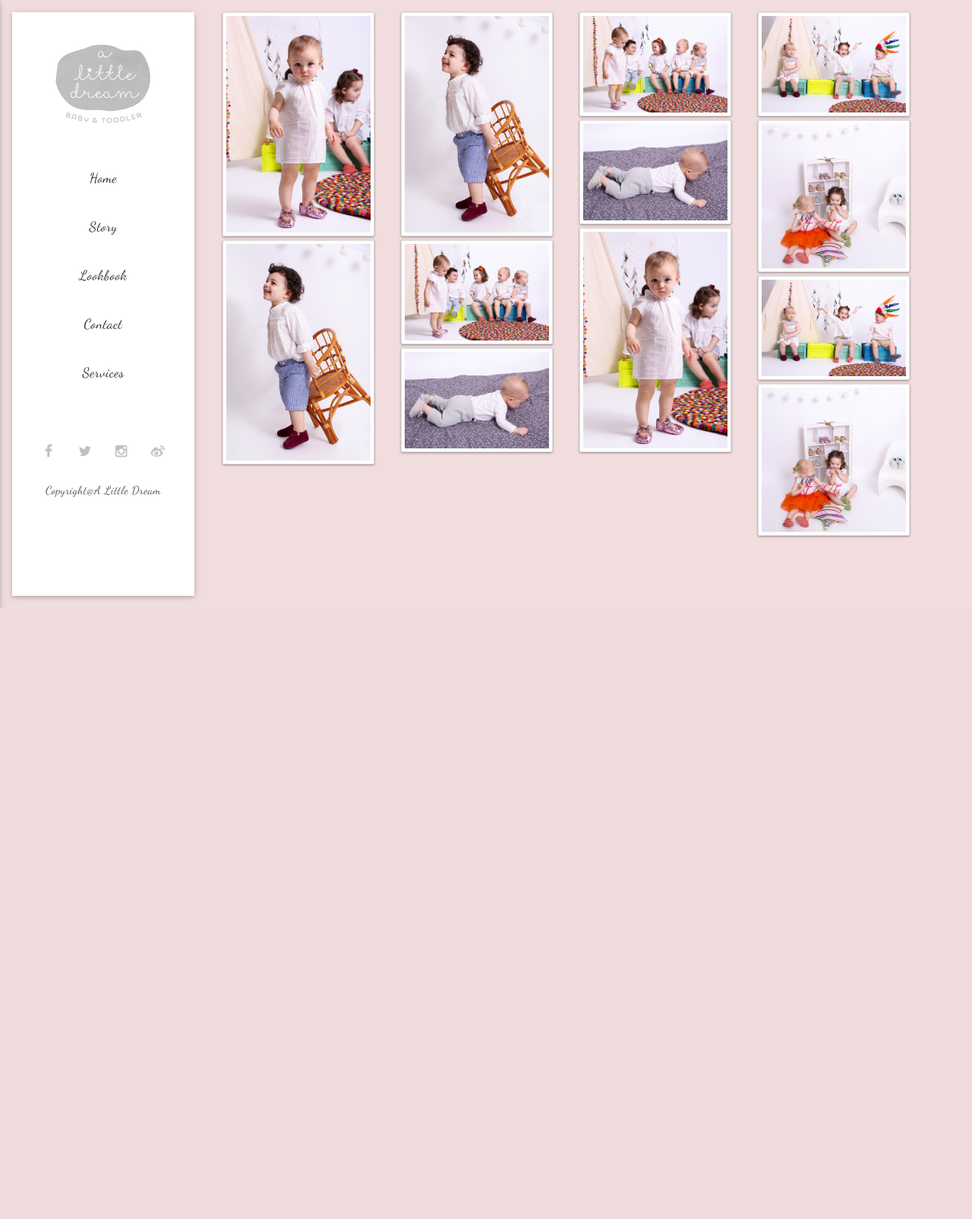
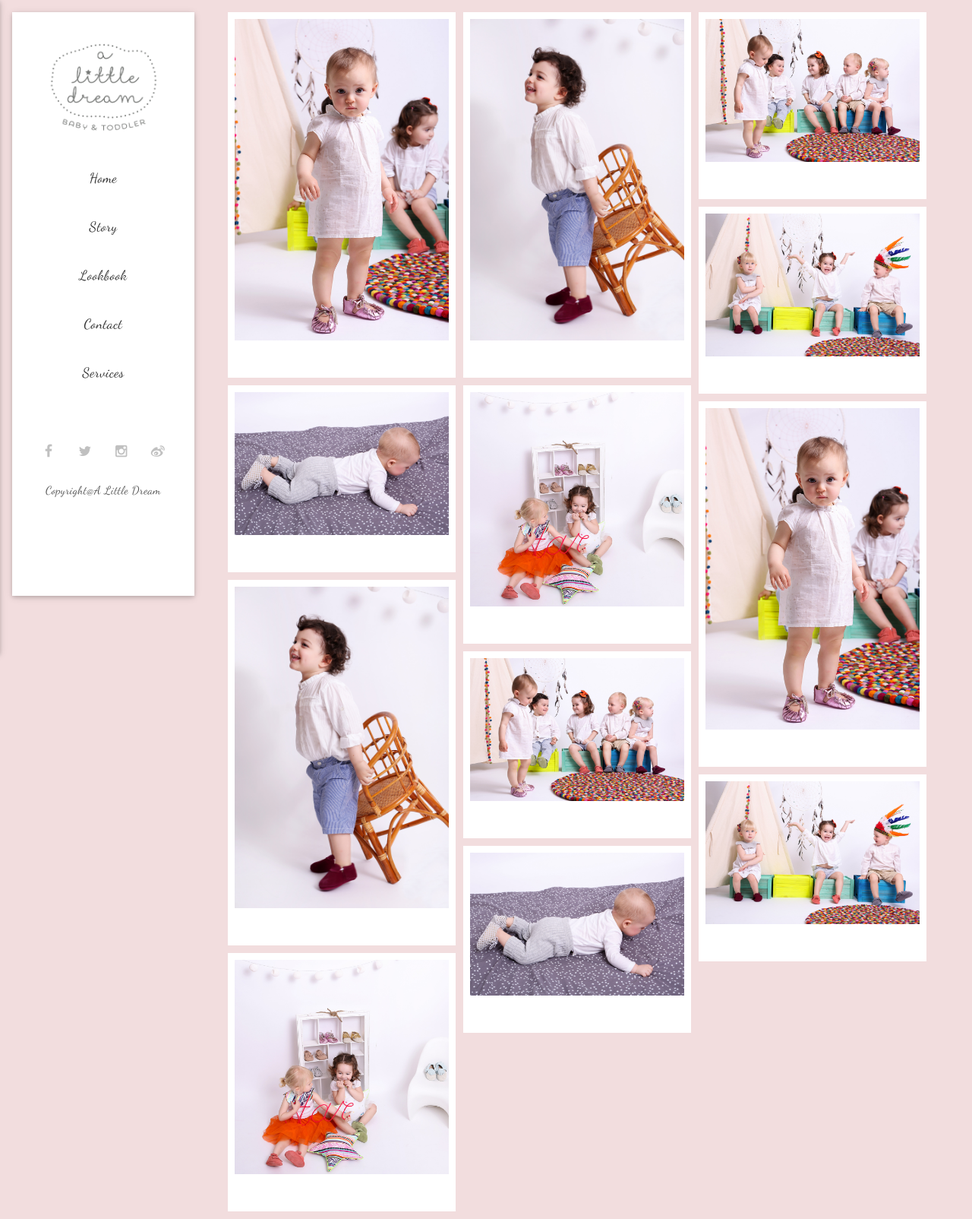
Before and after one commit to jazdelu/ald, a Django app: page /lookbook/ in a window 1280 px wide. Shown: the whole page at 76% size. Before the commit the page ends 800 px from the top, so only its background shows below. Run offline with Django 3.2, Linux system fonts and the light colour scheme.

Commit message:
change logo

```diff
--- a/templates/about.html
+++ b/templates/about.html
@@ -24,7 +24,7 @@
 	</nav>
 	<ul id = "nav-web" class="side-nav hide-on-med-and-down" style="transform:translateX(0%);" >
 		<a id = "logo-container" href="#" class="brand-logo">
-			<img src="/static/images/logo.jpg"/>
+			<img src="/static/images/logo-dot.png" width="150px;" />
 		</a>
 		<li class = "bold">
 			<a href="/index/" class="waves-effect waves-grey">Home</a>
@@ -51,7 +51,7 @@
 	</ul>
 	<ul id = "nav-mobile" class="side-nav" >
 		<a id = "logo-container" href="#" class="brand-logo">
-			<img src="/static/images/logo.jpg"/>
+			<img src="/static/images/logo-dot.png" width="150px;" />
 		</a>
 		<li class = "bold">
 			<a href="/" class="waves-effect waves-grey">Home</a>
--- a/templates/contact.html
+++ b/templates/contact.html
@@ -23,7 +23,7 @@
 	</nav>
 	<ul id = "nav-web" class="side-nav hide-on-med-and-down" style="transform:translateX(0%);" >
 		<a id = "logo-container" href="#" class="brand-logo">
-			<img src="/static/images/logo.jpg"/>
+			<img src="/static/images/logo-dot.png" width="150px;" />
 		</a>
 		<li class = "bold">
 			<a href="/index/" class="waves-effect waves-grey">Home</a>
@@ -50,7 +50,7 @@
 	</ul>
 	<ul id = "nav-mobile" class="side-nav" >
 		<a id = "logo-container" href="#" class="brand-logo">
-			<img src="/static/images/logo.jpg"/>
+			<img src="/static/images/logo-dot.png" width="150px;" />
 		</a>
 		<li class = "bold">
 			<a href="/" class="waves-effect waves-grey">Home</a>
--- a/templates/index.html
+++ b/templates/index.html
@@ -50,7 +50,7 @@
 	</ul>
 	<ul id = "nav-mobile" class="side-nav" >
 		<a id = "logo-container" href="#" class="brand-logo">
-			<img src="/static/images/logo.jpg"/>
+			<img src="/static/images/logo-dot.png" width="150px;" />
 		</a>
 		<li class = "bold">
 			<a href="/" class="waves-effect waves-grey">Home</a>
--- a/templates/lookbook.html
+++ b/templates/lookbook.html
@@ -25,7 +25,7 @@
 	</nav>
 	<ul id = "nav-web" class="side-nav hide-on-med-and-down" style="transform:translateX(0%);" >
 		<a id = "logo-container" href="#" class="brand-logo">
-			<img src="/static/images/logo.jpg"/>
+			<img src="/static/images/logo-dot.png" width="150px;" />
 		</a>
 		<li class = "bold">
 			<a href="/index/" class="waves-effect waves-grey">Home</a>
@@ -52,7 +52,7 @@
 	</ul>
 	<ul id = "nav-mobile" class="side-nav" >
 		<a id = "logo-container" href="#" class="brand-logo">
-			<img src="/static/images/logo.jpg"/>
+			<img src="/static/images/logo-dot.png" width="150px;" />
 		</a>
 		<li class = "bold">
 			<a href="/" class="waves-effect waves-grey">Home</a>
@@ -140,8 +140,8 @@
   // Call the layout function after all images have loaded
   imagesLoaded('#lookbook', function () {
     wookmark = new Wookmark('#lookbook', {
-      offset: 5, // Optional, the distance between grid items
-      itemWidth: 230 // Optional, the width of a grid item
+      offset: 10, // Optional, the distance between grid items
+      itemWidth: 300 // Optional, the width of a grid item
     });
   });
 })(jQuery);
--- a/templates/product.html
+++ b/templates/product.html
@@ -24,7 +24,7 @@
 	</nav>
 	<ul id = "nav-web" class="side-nav hide-on-med-and-down" style="transform:translateX(0%);" >
 		<a id = "logo-container" href="#" class="brand-logo">
-			<img src="/static/images/logo.jpg"/>
+			<img src="/static/images/logo-dot.png" width="150px;" />
 		</a>
 		<li class = "bold">
 			<a href="/index/" class="waves-effect waves-grey">Home</a>
@@ -51,7 +51,7 @@
 	</ul>
 	<ul id = "nav-mobile" class="side-nav" >
 		<a id = "logo-container" href="#" class="brand-logo">
-			<img src="/static/images/logo.jpg"/>
+			<img src="/static/images/logo-dot.png" width="150px;" />
 		</a>
 		<li class = "bold">
 			<a href="/" class="waves-effect waves-grey">Home</a>
--- a/templates/service.html
+++ b/templates/service.html
@@ -23,7 +23,7 @@
 	</nav>
 	<ul id = "nav-web" class="side-nav hide-on-med-and-down" style="transform:translateX(0%);" >
 		<a id = "logo-container" href="#" class="brand-logo">
-			<img src="/static/images/logo.jpg"/>
+			<img src="/static/images/logo-dot.png" width="150px;" />
 		</a>
 		<li class = "bold">
 			<a href="/index/" class="waves-effect waves-grey">Home</a>
@@ -50,7 +50,7 @@
 	</ul>
 	<ul id = "nav-mobile" class="side-nav" >
 		<a id = "logo-container" href="#" class="brand-logo">
-			<img src="/static/images/logo.jpg"/>
+			<img src="/static/images/logo-dot.png" width="150px;" />
 		</a>
 		<li class = "bold">
 			<a href="/" class="waves-effect waves-grey">Home</a>
--- a/templates/static/css/style.css
+++ b/templates/static/css/style.css
@@ -170,15 +170,14 @@ nav a.button-collapse i{
   background-color: #fff;
   float: left;
   cursor: pointer;
-  width: 200px;
+  width: 300px;
   padding: 4px;
-  border: 1px solid #dedede;
-  -webkit-box-shadow: 0 1px 3px rgba(0, 0, 0, 0.4);
-     -moz-box-shadow: 0 1px 3px rgba(0, 0, 0, 0.4);
-          box-shadow: 0 1px 3px rgba(0, 0, 0, 0.4);
-  -webkit-border-radius: 2px;
-     -moz-border-radius: 2px;
-          border-radius: 2px;
+  border: 5px solid #fff;
+  border-bottom: 45px solid #fff;
+  transition: .25s;
+}
+.tiles-wrap li:hover{
+	box-shadow: 0 8px 17px 0 rgba(0, 0, 0, 0.2), 0 6px 20px 0 rgba(0, 0, 0, 0.19);
 }
 
 .tiles-wrap img {
@@ -190,8 +189,7 @@ nav a.button-collapse i{
   color: #555;
   text-align: center;
   /* display: table-cell; */
-  width: 200px;
-  height: 200px;
+
   font-size: 2em;
   font-weight: bold;
   text-decoration: none;
```
